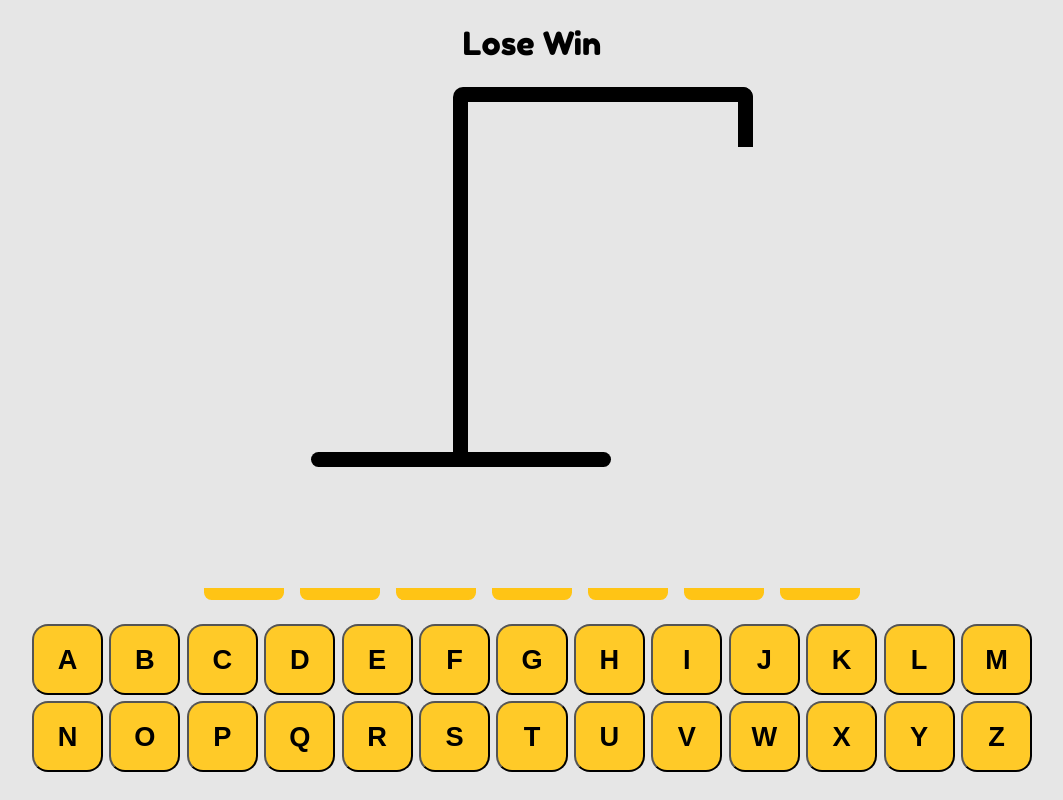
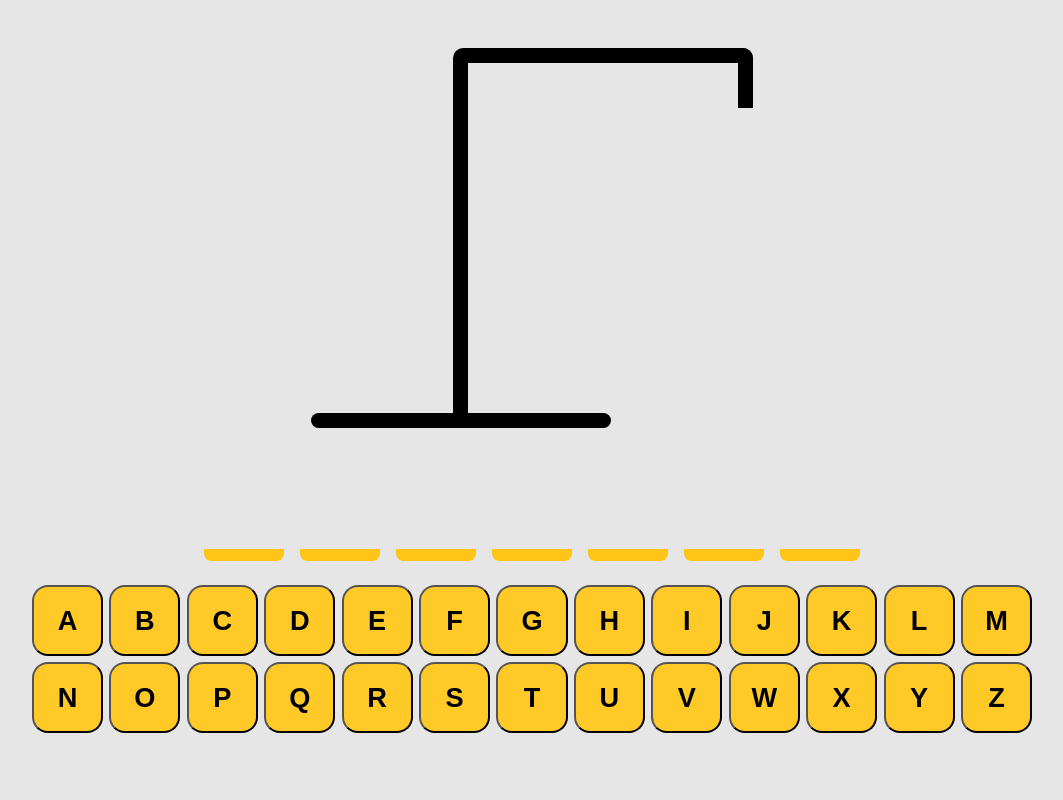
Before and after one commit to jeandre-visser/hangman, a React (Vite) app: page / in a window 1280 px wide. Shown: the whole page, without its empty margins (108-1171 px from the left). Built offline with nearby package versions, Linux system fonts and the light colour scheme.

Commit message:
Pass in win and lost to addLetterGuessed so that it takes effect on the key presses as well

```diff
--- a/src/App.tsx
+++ b/src/App.tsx
@@ -15,16 +15,17 @@ function App() {
 
   const wrongLetters = letterGuesses.filter(letter => !guessedWord.includes(letter));
 
+  const lost = wrongLetters.length >= 6;
+  const win = guessedWord.split("").every(letter => letterGuesses.includes(letter));
+
   const addLetterGuessed = useCallback((letter: string) => {
     // if letter has already been guessed, then return
-    if (letterGuesses.includes(letter)) return;
+    if (letterGuesses.includes(letter) || lost || win) return;
 
     // otherwise add the letter into all the other pressed letters
     setLetterGuesses(pressedLetters => [...pressedLetters, letter])
-  }, [letterGuesses]);
+  }, [letterGuesses, win, lost]);
 
-  const lost = wrongLetters.length >= 6;
-  const win = guessedWord.split("").every(letter => letterGuesses.includes(letter));
 
   useEffect(() => {
     const handler = (event: KeyboardEvent) => {
@@ -45,7 +46,8 @@ function App() {
   return (
     <div className="app__main">
       <div className="app__header">
-        Lose Win
+        {win && 'You Win!'}
+        {lost && 'Try again!'}
       </div>
       <Sketch numOfGuesses={wrongLetters.length} />
       <Word guessedWord={guessedWord} letterGuesses={letterGuesses} />
@@ -53,6 +55,7 @@ function App() {
         activeLetter={letterGuesses.filter(letter => guessedWord.includes(letter))}
         inactiveLetter={wrongLetters}
         addLetterGuessed={addLetterGuessed}
+        disabled={win || lost}
       />
     </div>
   )
```
